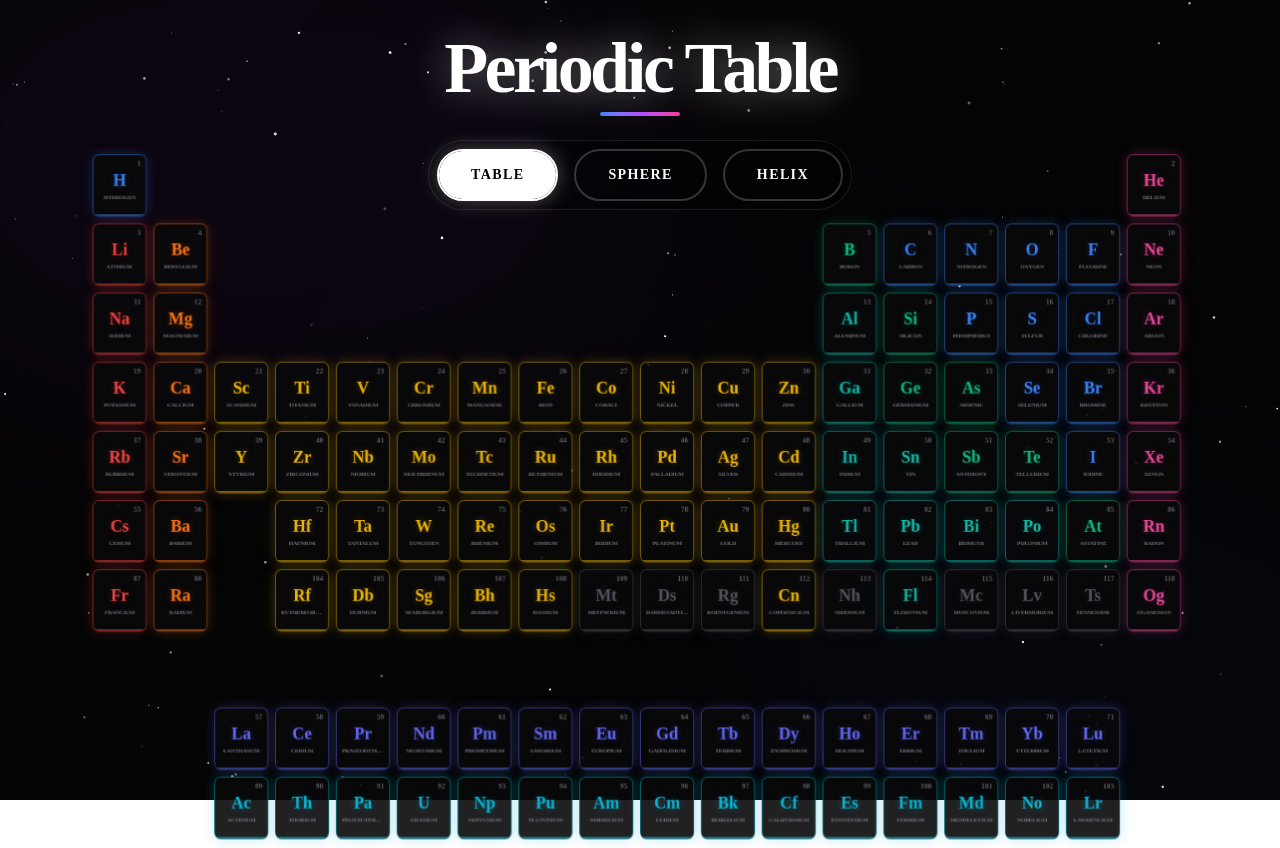
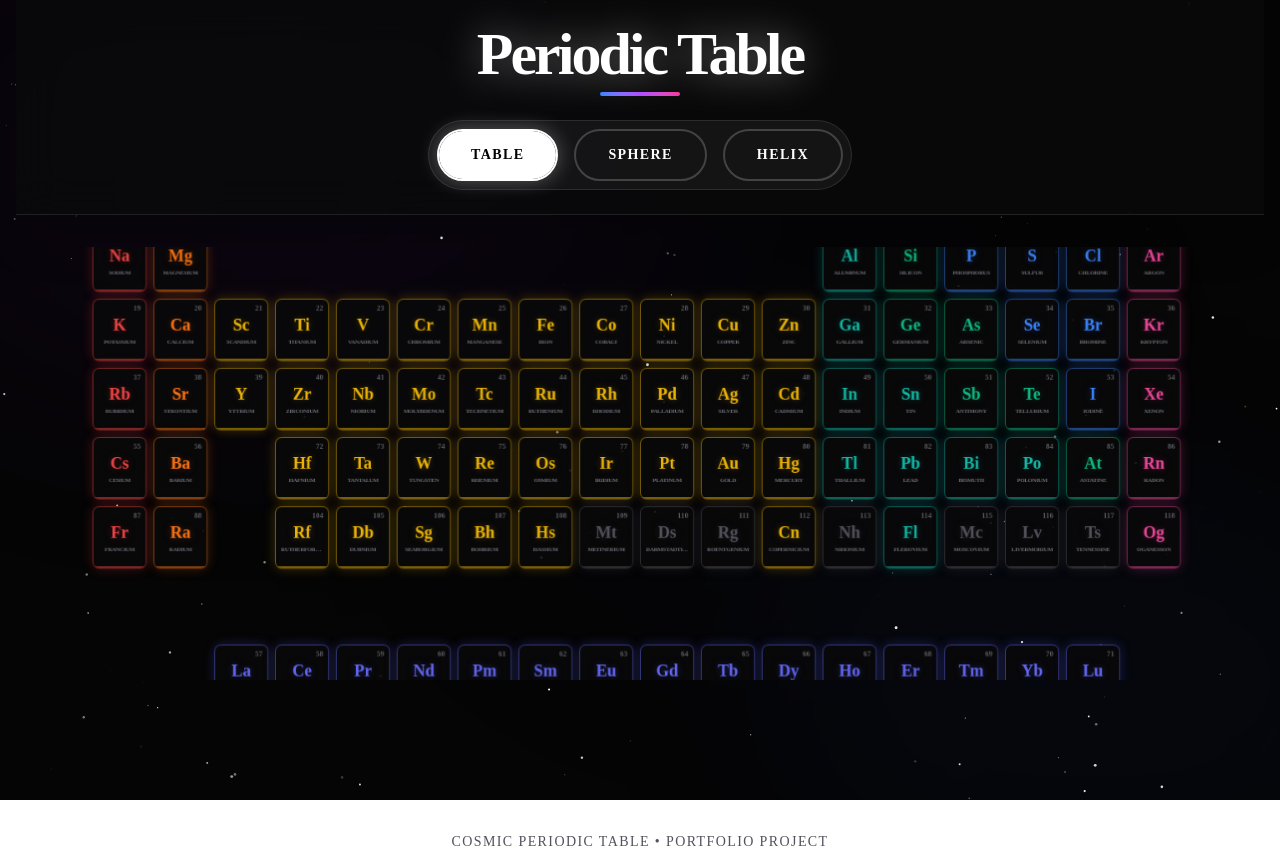
Before and after one commit to jolorupido15/periodic-table, a Next.js app: page / in a window 1280 px wide. Shown: the top 848 px of the page. Built offline with nearby package versions, Linux system fonts and the light colour scheme.

Commit message:
Fix overlapping layout: implement solid sticky header to separate controls from canvas and prevent z-index overlap

```diff
--- a/components/PeriodicTable.tsx
+++ b/components/PeriodicTable.tsx
@@ -178,16 +178,16 @@ export default function PeriodicTable() {
 
   return (
     <div className="w-full flex flex-col items-center px-4 min-h-screen">
-      {/* Header & Controls Container - Fixed at the top, always centered */}
-      <div className="fixed top-0 left-0 w-full pt-8 flex flex-col items-center z-[1000] pointer-events-none">
-        <header className="flex flex-col items-center text-center mb-6 pointer-events-auto">
-          <h1 className="text-5xl md:text-7xl font-black tracking-tighter text-white drop-shadow-[0_0_20px_rgba(255,255,255,0.4)] mb-2">
+      {/* Header & Controls Container - Solid Sticky Bar */}
+      <div className="sticky top-0 left-0 w-full pt-6 pb-6 flex flex-col items-center z-[1000] bg-zinc-950/90 backdrop-blur-xl border-b border-white/10 shadow-2xl">
+        <header className="flex flex-col items-center text-center mb-6">
+          <h1 className="text-4xl md:text-6xl font-black tracking-tighter text-white drop-shadow-[0_0_20px_rgba(255,255,255,0.4)] mb-2">
             Periodic Table
           </h1>
           <div className="h-1 w-20 bg-gradient-to-r from-blue-500 via-purple-500 to-pink-500 rounded-full" />
         </header>
 
-        <div className="flex items-center gap-4 bg-black/40 p-2 rounded-full backdrop-blur-md border border-white/10 pointer-events-auto">
+        <div className="flex items-center gap-4 bg-white/5 p-2 rounded-full border border-white/10">
         <Button
           variant="outline"
           onClick={() => toggleMode('table')}
@@ -229,14 +229,14 @@ export default function PeriodicTable() {
 
       {/* Main Content Area */}
       <div className={cn(
-        "w-full relative overflow-hidden transition-all duration-700",
-        viewMode === 'table' ? "mt-0 h-[1000px]" : "fixed inset-0 h-screen"
+        "w-full relative overflow-hidden transition-all duration-700 flex-1",
+        viewMode === 'table' ? "h-[900px] mt-8" : "min-h-[800px]"
       )}>
         <div
           ref={containerRef}
           className={cn(
             "relative w-full h-full flex justify-center",
-            viewMode === 'table' ? "items-start pt-[560px]" : "items-center"
+            viewMode === 'table' ? "items-start pt-[380px]" : "items-center"
           )}
           style={{ transformStyle: 'preserve-3d' }}
         >
```
